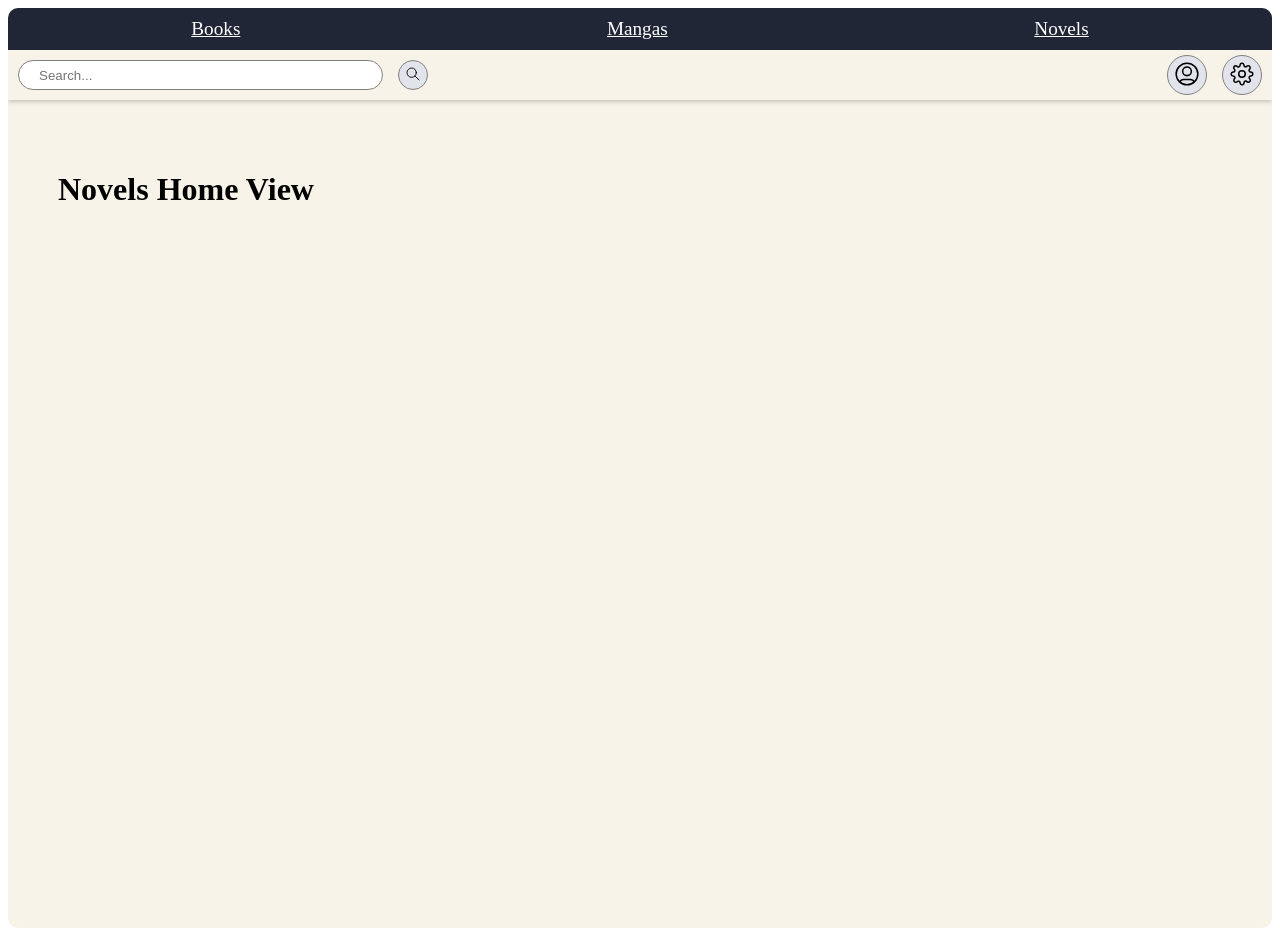
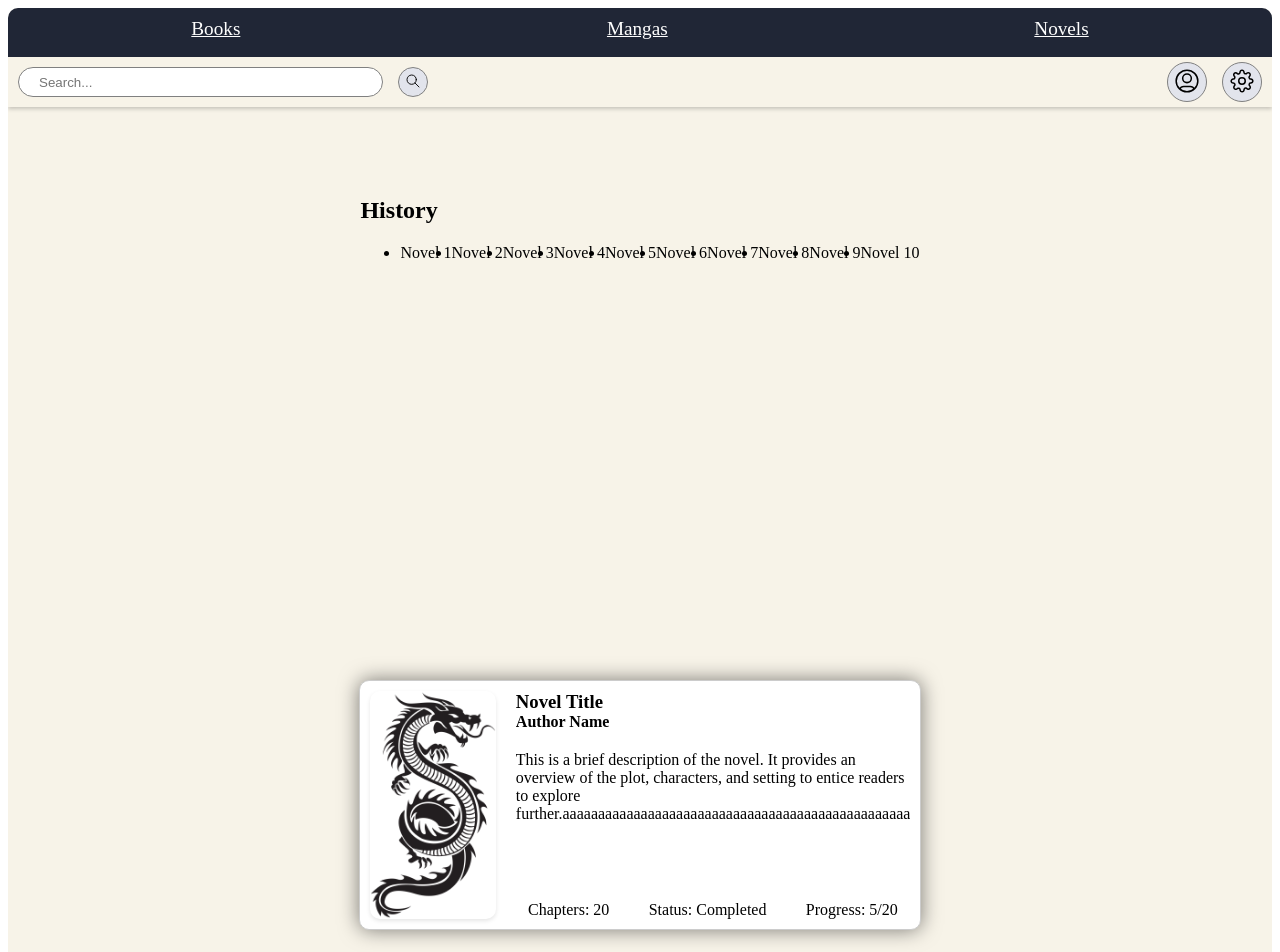
Before and after one commit to learn-bacnm260/books-web, a Vue app: page /novels in a window 1280 px wide. Shown: the top 952 px of the page. Built offline with nearby package versions, Linux system fonts and the light colour scheme.

Commit message:
complete home-view-novel-description

```diff
--- /dev/null
+++ b/src/components/novels/NovelDescription.vue
@@ -0,0 +1,91 @@
+<script setup>
+</script>
+
+<template>
+  <div class="novel-description">
+    <img alt="Novel cover" class="novel-cover" src="@/assets/mock-data/example.png" />
+
+    <div class="description-text">
+      <h3 class="title">Novel Title</h3>
+      <h4 class="author">Author Name</h4>
+      <p class="description">
+        This is a brief description of the novel. It provides an overview of the plot, characters, and setting to
+        entice readers to explore
+        further.aaaaaaaaaaaaaaaaaaaaaaaaaaaaaaaaaaaaaaaaaaaaaaaaaaaaaaaaaaaaaaaaaaaaaaaaaaaaaaaaaaaaaaaaaaaaaaaaaaaaaaaaaaaaaaaaaaaaaaaaaaaaaaaaaaaaaaa
+
+      </p>
+
+      <div class="novel-status-block">
+        <span class="chapters">Chapters: 20</span>
+        <span class="status">Status: Completed</span>
+        <span class="progess">Progress: 5/20</span>
+      </div>
+
+    </div>
+
+  </div>
+</template>
+
+<style lang="css" scoped>
+.novel-description {
+
+  display: flex;
+  flex-flow: row nowrap;
+  gap: 10px;
+  align-items: flex-start;
+
+  padding: 10px;
+  box-sizing: border-box;
+
+
+  border: 1px solid #ccc;
+  border-radius: 10px;
+  background-color: #ffffff;
+}
+
+.novel-cover {
+  height: 100%;
+  width: auto;
+
+  border-radius: 10px;
+  box-shadow: 0 2px 4px rgba(0, 0, 0, 0.1);
+}
+
+.description-text {
+  height: 100%;
+  width: auto;
+  display: flex;
+  flex-direction: column;
+  overflow: hidden;
+}
+
+h3,
+h4 {
+  height: auto;
+  box-sizing: border-box;
+  margin: 0px;
+
+}
+
+.description {
+  margin: 20px 0px;
+  height: auto;
+
+  display: -webkit-box;
+  -webkit-line-clamp: 6;
+  -webkit-box-orient: vertical;
+  overflow: hidden;
+  text-overflow: ellipsis;
+
+
+}
+
+.novel-status-block {
+  margin-top: auto;
+  display: flex;
+  flex-direction: row;
+  gap: 15px;
+  align-items: center;
+  justify-content: space-around;
+}
+</style>
--- a/src/layouts/NovelsLayout.vue
+++ b/src/layouts/NovelsLayout.vue
@@ -148,10 +148,6 @@ import { RouterLink } from 'vue-router';
   overflow-y: auto;
 }
 
-/* a img {
-  width: 20%;
-  height: 20%;
-} */
 
 
 @media screen and (max-width: 400px) {
--- a/src/views/NovelsHomeView.vue
+++ b/src/views/NovelsHomeView.vue
@@ -1,4 +1,6 @@
 <script setup>
+import NovelDescription from '@/components/novels/NovelDescription.vue';
+
 
 </script>
 
@@ -6,9 +8,57 @@
 
   <div class="novels-home-view">
 
-    <h1>Novels Home View</h1>
+    <div class="history-container">
+      <h2>History</h2>
+
+      <ul class="history-list">
+        <li class="history-item" v-for="n in 10" :key="n">Novel {{ n }}</li>
+      </ul>
+
+    </div>
+
+    <NovelDescription class="description-container" />
 
   </div>
+
 </template>
 
-<style lang="css" scoped></style>
+<style lang="css" scoped>
+.novels-home-view {
+  height: 100%;
+  width: 100%;
+
+  display: flex;
+  flex-direction: column;
+  gap: 20px;
+  align-items: center;
+
+  padding: 20px;
+  box-sizing: border-box;
+}
+
+.history-list {
+  height: 400px;
+  width: 100%;
+  display: flex;
+  flex-direction: row;
+  align-items: flex-start;
+}
+
+.description-container {
+  height: 250px;
+  max-width: 50%;
+  display: flex;
+  flex-direction: row;
+  gap: 20px;
+  align-items: flex-start;
+  box-shadow: 0px 0px 20px rgba(0, 0, 0, 0.5);
+}
+
+@media screen and (max-width: 930px) {
+  .description-container {
+    display: none;
+  }
+
+}
+</style>
```
Also changed, not shown: src/assets/mock-data/example.png (added).
